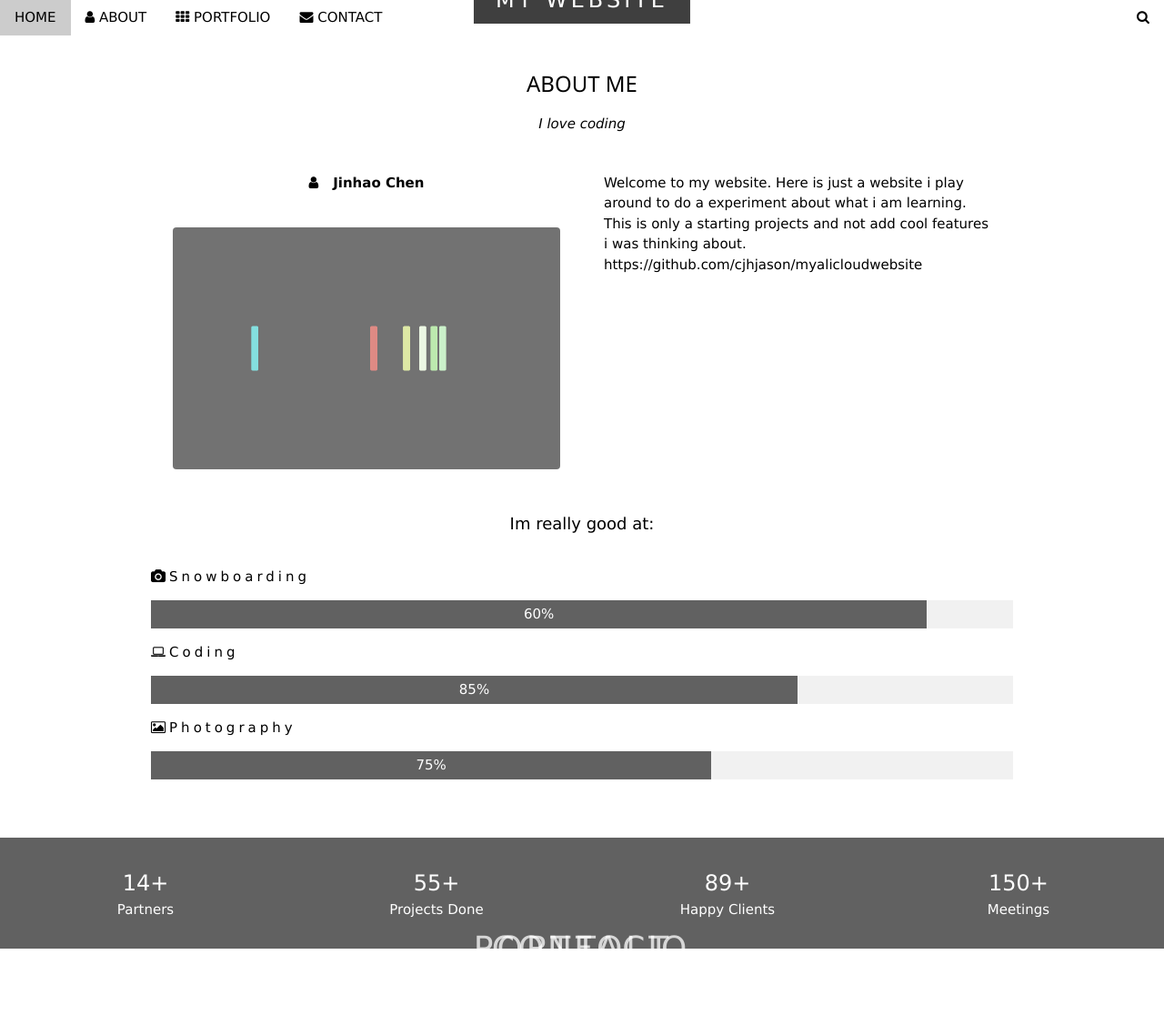
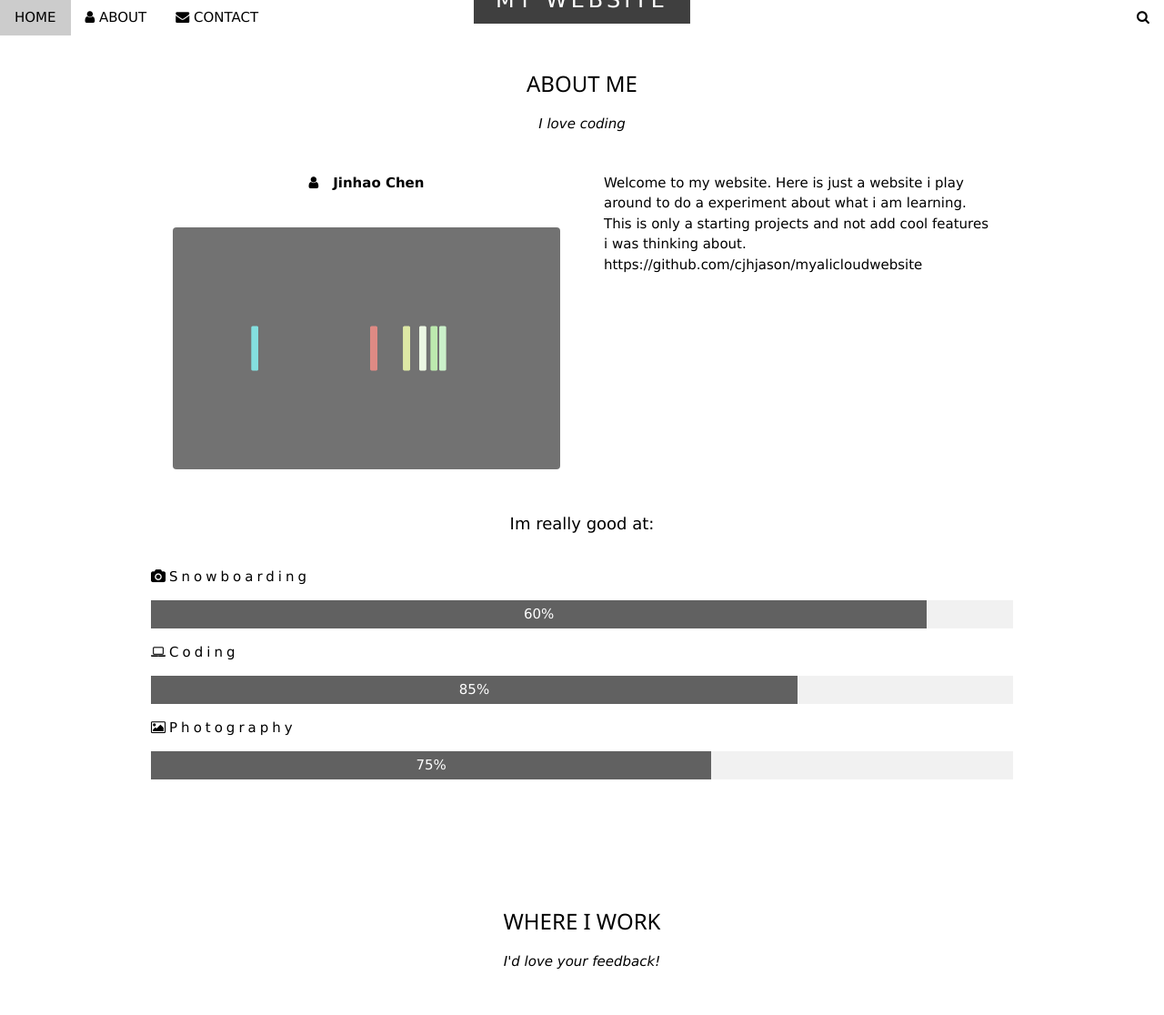
Before and after one commit to Zeonho/myalicloudwebsite, a PHP site: page / in a window 1280 px wide. Shown: the top 1116 px of the page at 91% size. Run offline with PHP 8.4, Linux system fonts and the light colour scheme; some libraries are stand-ins or nearby versions.

Commit message:
playaround

```diff
--- a/index.php
+++ b/index.php
@@ -23,7 +23,7 @@
     </a>
     <a href="#home" class="w3-bar-item w3-button">HOME</a>
     <a href="#about" class="w3-bar-item w3-button w3-hide-small"><i class="fa fa-user"></i> ABOUT</a>
-    <a href="#portfolio" class="w3-bar-item w3-button w3-hide-small"><i class="fa fa-th"></i> PORTFOLIO</a>
+    <!-- <a href="#portfolio" class="w3-bar-item w3-button w3-hide-small"><i class="fa fa-th"></i> PORTFOLIO</a> -->
     <a href="#contact" class="w3-bar-item w3-button w3-hide-small"><i class="fa fa-envelope"></i> CONTACT</a>
     <a href="#" class="w3-bar-item w3-button w3-hide-small w3-right w3-hover-red">
       <i class="fa fa-search"></i>
@@ -33,7 +33,7 @@
   <!-- Navbar on small screens -->
   <div id="navDemo" class="w3-bar-block w3-white w3-hide w3-hide-large w3-hide-medium">
     <a href="#about" class="w3-bar-item w3-button" onclick="toggleFunction()">ABOUT</a>
-    <a href="#portfolio" class="w3-bar-item w3-button" onclick="toggleFunction()">PORTFOLIO</a>
+    <!-- <a href="#portfolio" class="w3-bar-item w3-button" onclick="toggleFunction()">PORTFOLIO</a> -->
     <a href="#contact" class="w3-bar-item w3-button" onclick="toggleFunction()">CONTACT</a>
     <a href="#" class="w3-bar-item w3-button">SEARCH</a>
   </div>
@@ -79,7 +79,7 @@
   </div>
 </div>
 
-<div class="w3-row w3-center w3-dark-grey w3-padding-16">
+<!-- <div class="w3-row w3-center w3-dark-grey w3-padding-16">
   <div class="w3-quarter w3-section">
     <span class="w3-xlarge">14+</span><br>
     Partners
@@ -96,7 +96,7 @@
     <span class="w3-xlarge">150+</span><br>
     Meetings
   </div>
-</div>
+</div> -->
 
 <!-- Second Parallax Image with Portfolio Text -->
 <div class="bgimg-2 w3-display-container w3-opacity-min">
```
